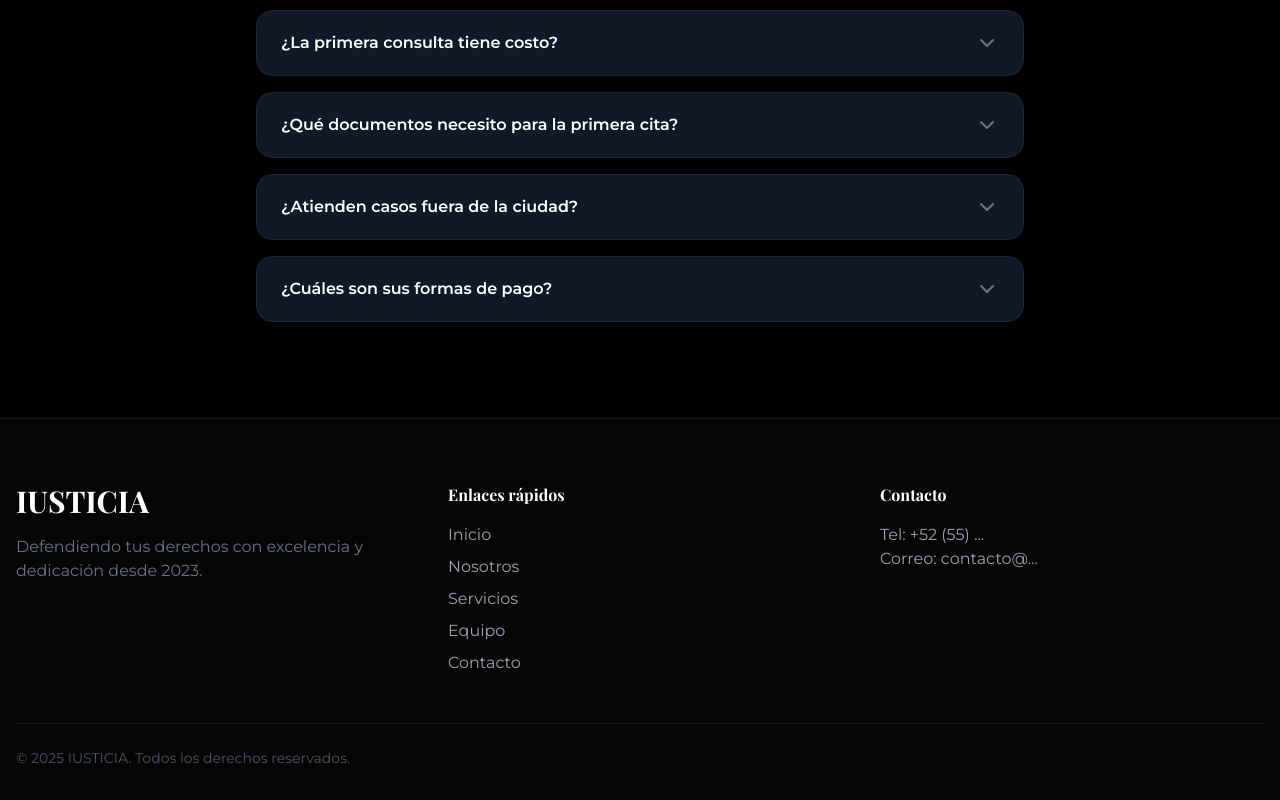
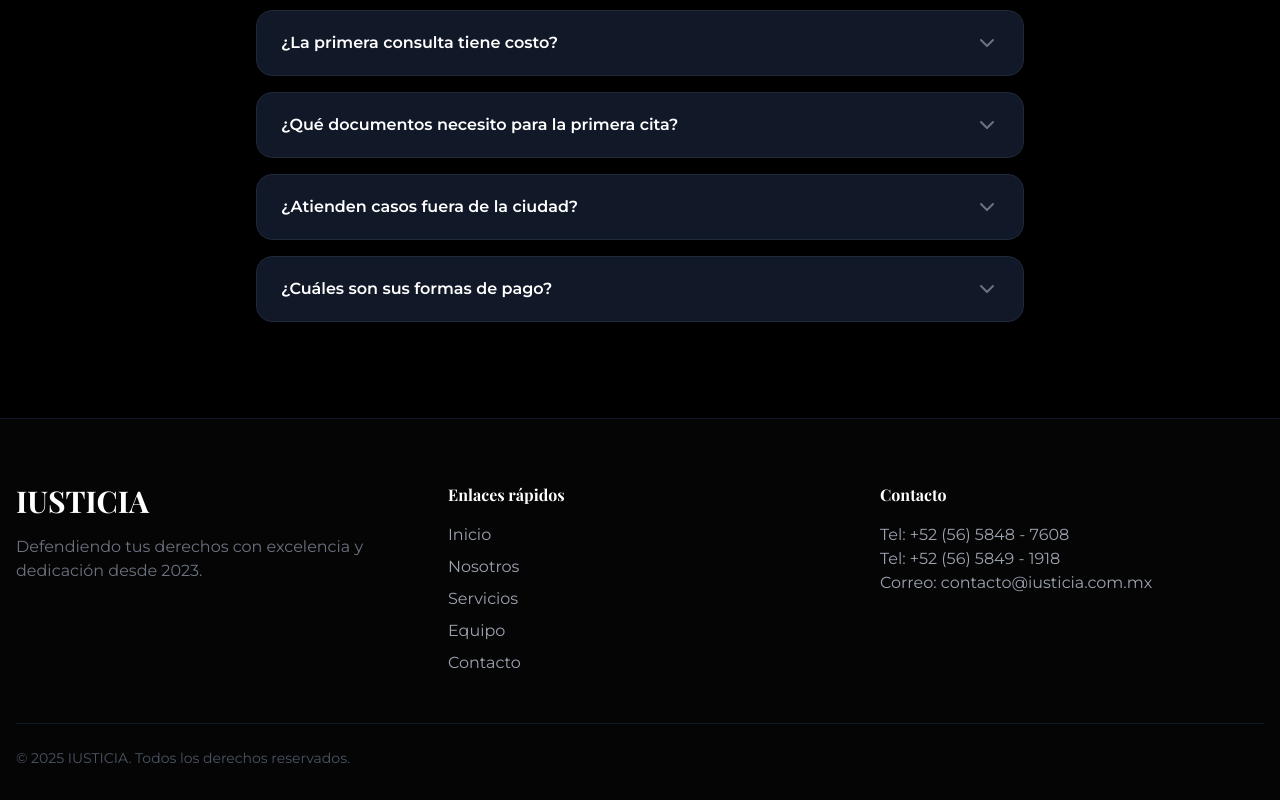
Before and after one commit to Darkpony13xD/web-iusticia, a React (Vite) app: page /contacto in a window 1280 px wide. Shown: the part 1531-2331 px from the top of the page. Built offline with nearby package versions, Linux system fonts and the light colour scheme.

Commit message:
Update Footer.tsx

```diff
--- a/src/components/Footer.tsx
+++ b/src/components/Footer.tsx
@@ -1,5 +1,5 @@
+import { Link } from "react-router-dom";
 import React from "react";
-import { Link } from "react-router-dom";
 
 const quickLinks = [
   { label: "Inicio", to: "/" },
@@ -42,8 +42,9 @@ const Footer: React.FC = () => {
           {/* Contacto */}
           <div>
             <h3 className="text-white font-bold mb-4">Contacto</h3>
-            <p className="text-gray-400">Tel: +52 (55) ...</p>
-            <p className="text-gray-400">Correo: contacto@...</p>
+            <p className="text-gray-400">Tel: +52 (56) 5848 - 7608</p>
+            <p className="text-gray-400">Tel: +52 (56) 5849 - 1918</p>
+            <p className="text-gray-400">Correo: contacto@iusticia.com.mx</p>
           </div>
         </div>
 
```
